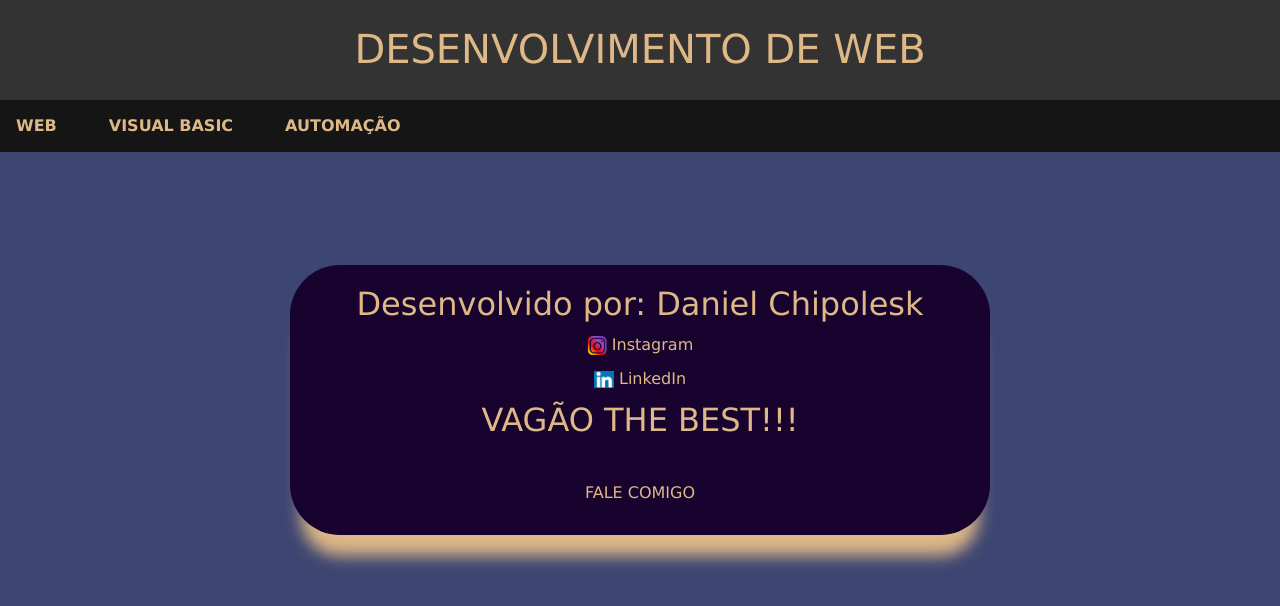
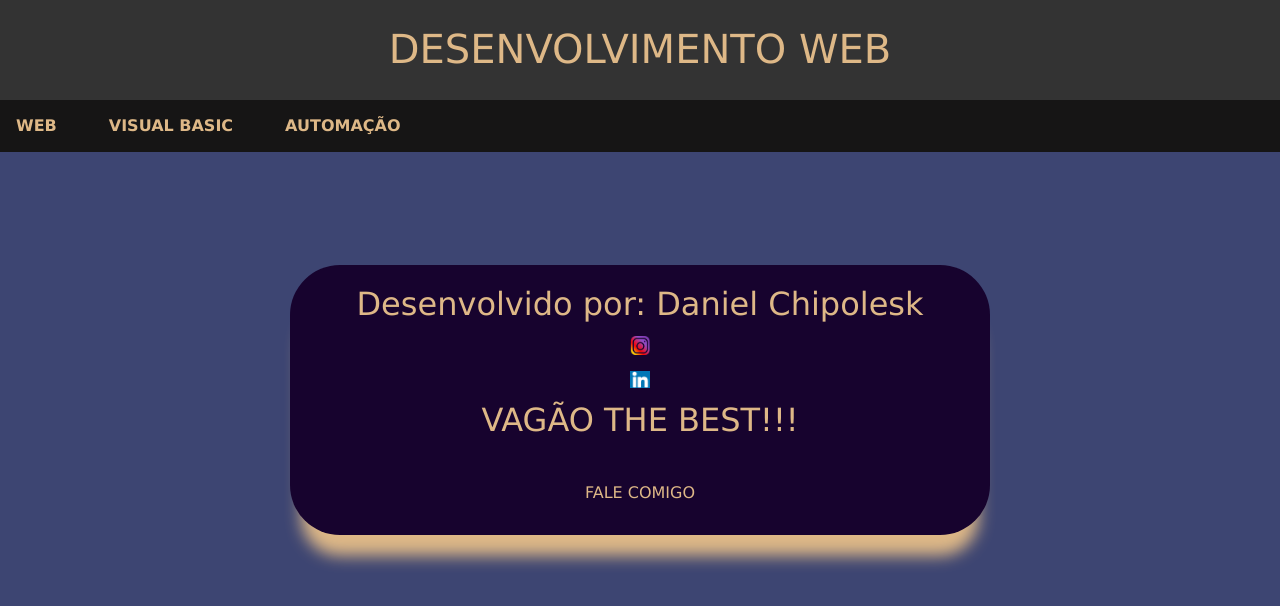
Before and after one commit to Chipolesk/web, a plain HTML site: page index.html in a window 1280 px wide. Drawn offline with nearby package versions, Linux system fonts and the light colour scheme.

Commit message:
Update index, remove bugs and rename h1

```diff
--- a/index.html
+++ b/index.html
@@ -14,7 +14,7 @@
 <body>
 
     <div class="top-bar">
-        <h1> DESENVOLVIMENTO DE WEB</h1>
+        <h1> DESENVOLVIMENTO WEB</h1>
         <nav id="menu">
             <ul>
                 <li>
@@ -40,9 +40,9 @@
 
             <div class="dados">
                 <a href="https://www.instagram.com/daniel.chipolesk/">
-                    <img src="insta.png"> Instagram</a>
+                    <img src="./insta.png"></a>
                 <a href="https://www.linkedin.com/in/daniel-chipolesk-0001602b8/">
-                    <img src="linkedin.png"> LinkedIn</a>
+                    <img src="./linkedin.png"></a>
                 <h2>VAGÃO THE BEST!!!</h2>
                 <br>
                 <a href="#" onclick="adm(); return false;">FALE COMIGO</a>
```
